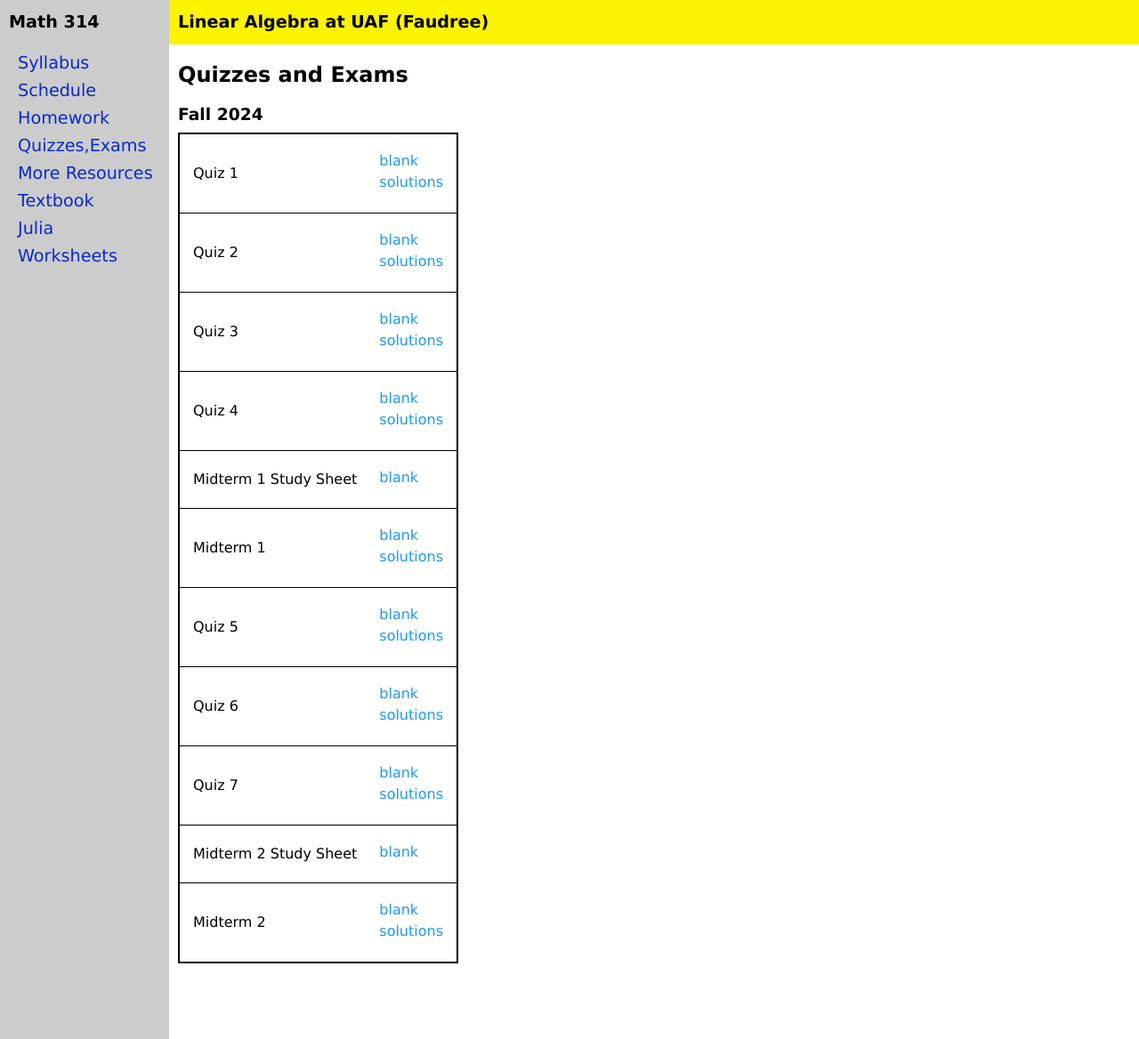
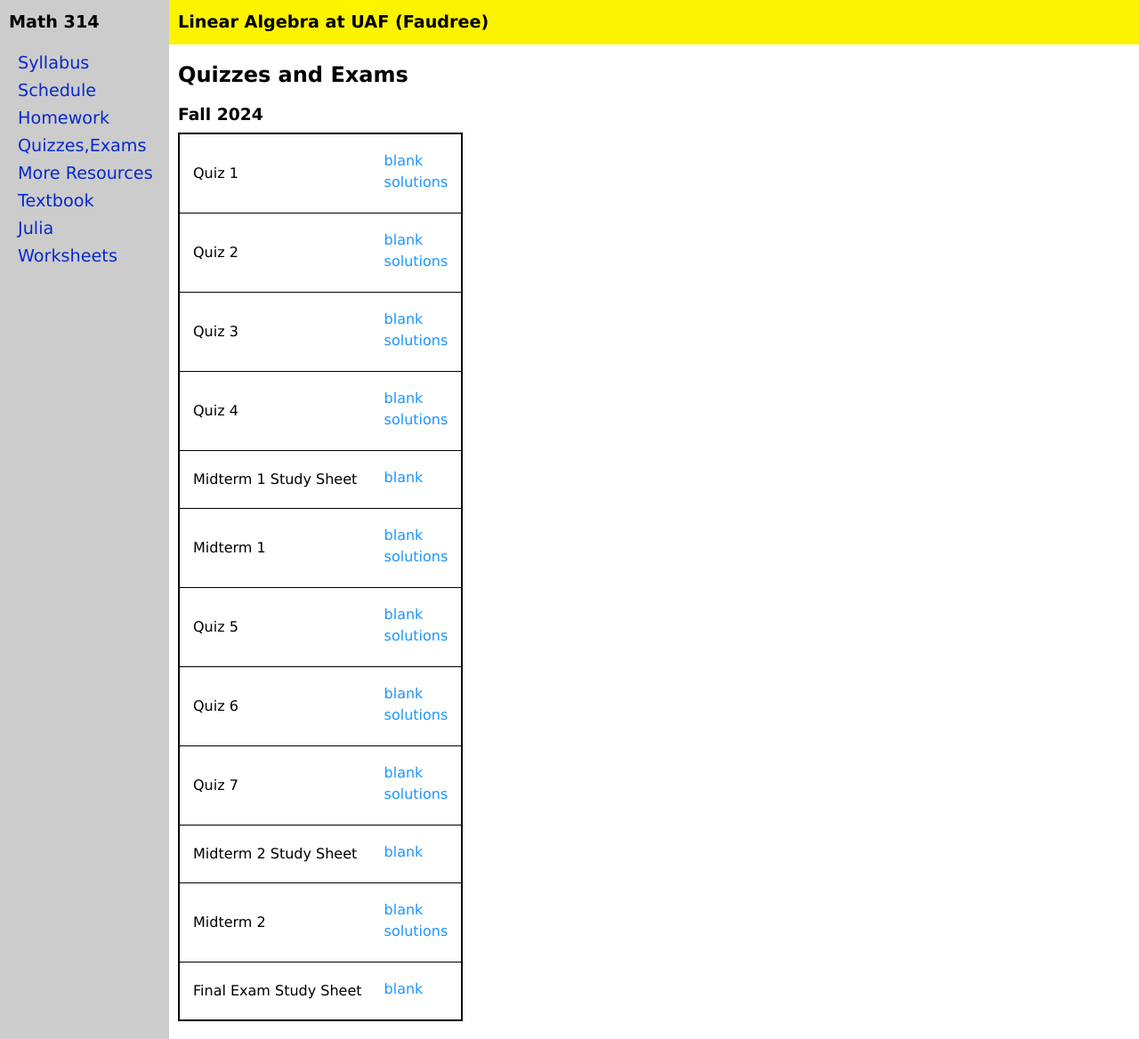
Before and after one commit to jrfaudree/LA, a Jekyll site: the page built from quizexam.md, in a window 1280 px wide and 1168 px high. Shown: the whole window at 89% size. Built offline with Jekyll 4.4.1, drawn with Linux system fonts in a browser that asks for light colours.

Commit message:
Update quizexam.yml

```diff
--- a/_data/quizexam.yml
+++ b/_data/quizexam.yml
@@ -32,3 +32,5 @@ quizexam:
 - name: Midterm 2
   blank: M314_F24_M2.pdf
   solutions: M314_F24_M2-s.pdf
+- name: Final Exam Study Sheet
+  blank: FE_study.pdf
```
